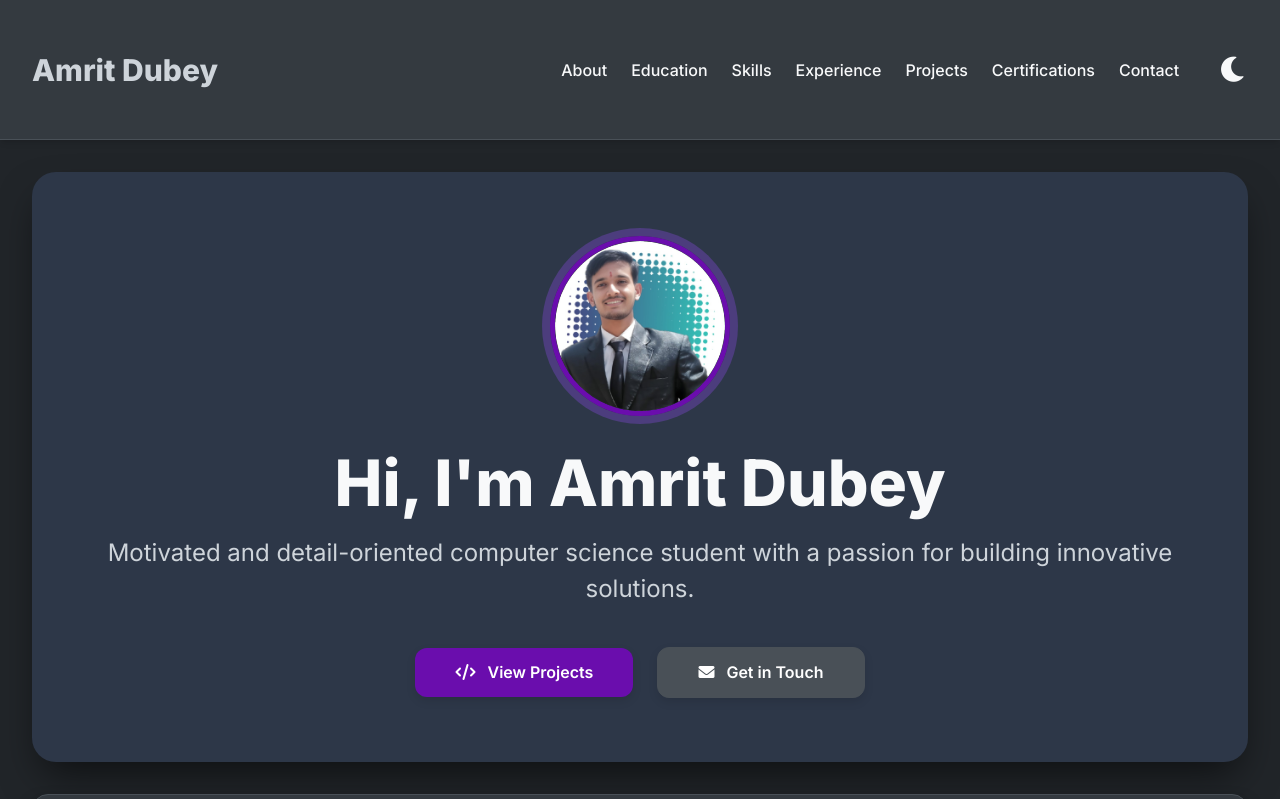
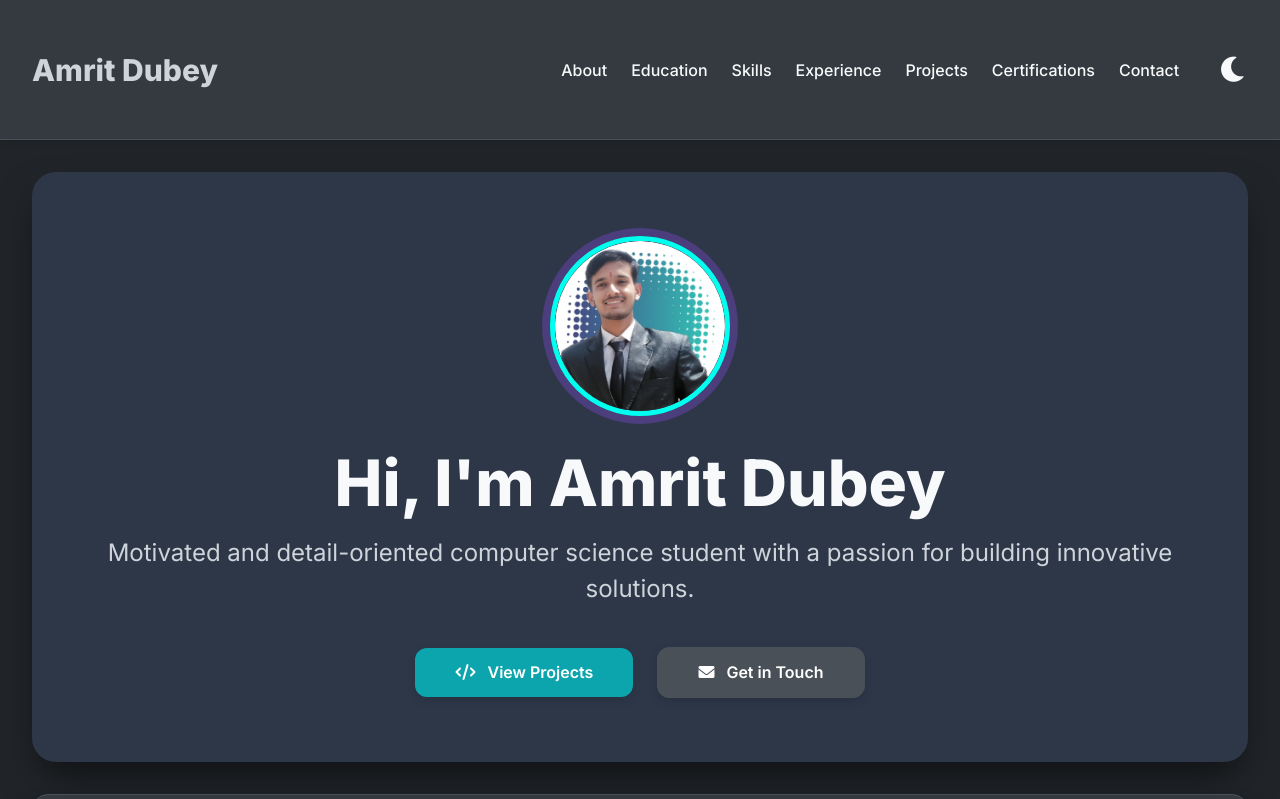
Before and after one commit to amritdubey4/Portfolio, a plain HTML site: page index.html in a window 1280 px wide. Both pictures are taken after a click on the button "Toggle theme". Shown: the top 799 px of the page. Drawn offline with nearby package versions, Linux system fonts and the light colour scheme.

Commit message:
changed color from purple to skyblue

```diff
--- a/style.css
+++ b/style.css
@@ -41,7 +41,7 @@
     /* Light text */
     --heading-color: #f8f9fa;
     /* Lighter headings */
-    --primary-color: #6a0dad;
+    --primary-color: #00ffee;
     /* A deep purple for accents */
     --primary-light: #4c3d7d;
     /* Darker purple for skill items */
@@ -54,7 +54,7 @@
     --footer-bg: #1a1e21;
     /* Even darker for footer */
     --footer-text: #adb5bd;
-    --button-primary-bg: #6a0dad;
+    --button-primary-bg: #0da5ad;
     --button-primary-text: #ffffff;
     --button-secondary-bg: #495057;
     --button-secondary-text: #ffffff;
```
